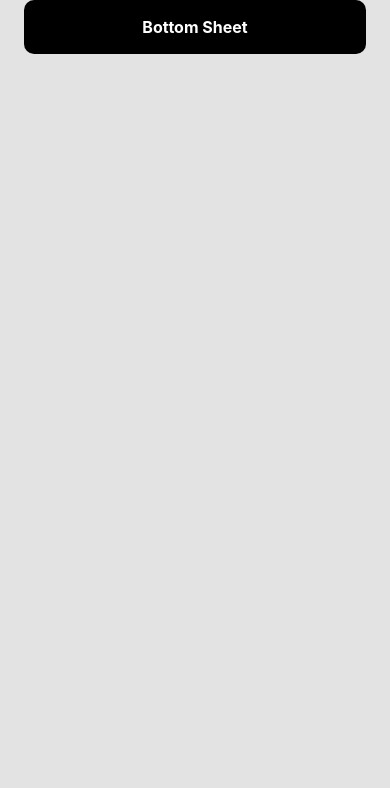
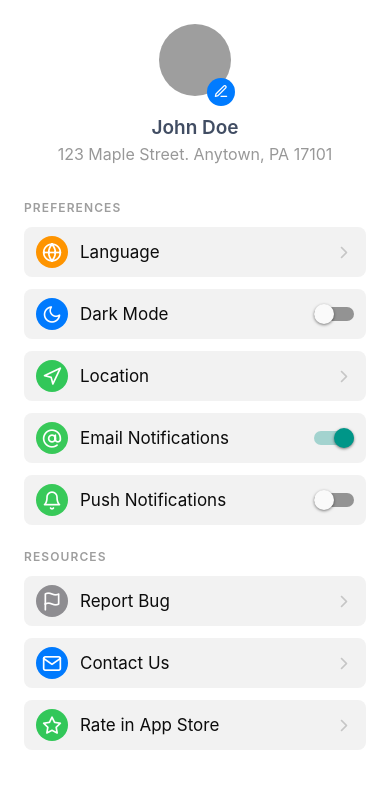
Before and after one commit to tuan782000/react_native_ui, a React Native app: screen / in a window 390 px wide. Shown: the top 788 px of the page. Built offline with nearby package versions, Linux system fonts and the light colour scheme; grey boxes are pictures that could not be loaded.

Commit message:
new list screen

```diff
--- a/App.tsx
+++ b/App.tsx
@@ -7,6 +7,7 @@ import {
   LoginScreen,
   RegisterScreen,
   SettingScreen,
+  SettingScreenNew,
   SignInPhoneNumberScreen,
   SimpleActionSheetScreen
 } from './screens'
@@ -26,7 +27,8 @@ const App = (props: Props) => {
         {/* <CreditCardScreen /> */}
         {/* <ListPlaceScreen /> */}
         {/* <SignInPhoneNumberScreen /> */}
-        <SimpleActionSheetScreen />
+        {/* <SimpleActionSheetScreen /> */}
+        <SettingScreenNew />
       </GestureHandlerRootView>
     </>
   )
--- /dev/null
+++ b/screens/09_Setting_Screen/index.tsx
@@ -0,0 +1,278 @@
+import React, { useState } from 'react';
+import {
+  StyleSheet,
+  SafeAreaView,
+  ScrollView,
+  View,
+  Text,
+  TouchableOpacity,
+  Switch,
+  Image,
+} from 'react-native';
+import FeatherIcon from 'react-native-vector-icons/Feather';
+
+const SettingScreen = () => {
+  const [form, setForm] = useState({
+    darkMode: false,
+    emailNotifications: true,
+    pushNotifications: false,
+  });
+
+  return (
+    <SafeAreaView style={{ flex: 1, backgroundColor: '#fff' }}>
+      <View style={styles.profile}>
+        <TouchableOpacity
+          onPress={() => {
+            // handle onPress
+          }}>
+          <View style={styles.profileAvatarWrapper}>
+            <Image
+              alt=""
+              source={{
+                uri: 'https://images.unsplash.com/photo-1633332755192-727a05c4013d?ixlib=rb-1.2.1&ixid=MnwxMjA3fDB8MHxwaG90by1wYWdlfHx8fGVufDB8fHx8&auto=format&fit=facearea&facepad=2.5&w=256&h=256&q=80',
+              }}
+              style={styles.profileAvatar} />
+
+            <TouchableOpacity
+              onPress={() => {
+                // handle onPress
+              }}>
+              <View style={styles.profileAction}>
+                <FeatherIcon color="#fff" name="edit-3" size={15} />
+              </View>
+            </TouchableOpacity>
+          </View>
+        </TouchableOpacity>
+
+        <View>
+          <Text style={styles.profileName}>John Doe</Text>
+
+          <Text style={styles.profileAddress}>
+            123 Maple Street. Anytown, PA 17101
+          </Text>
+        </View>
+      </View>
+
+      <ScrollView>
+        <View style={styles.section}>
+          <Text style={styles.sectionTitle}>Preferences</Text>
+
+          <TouchableOpacity
+            onPress={() => {
+              // handle onPress
+            }}
+            style={styles.row}>
+            <View style={[styles.rowIcon, { backgroundColor: '#fe9400' }]}>
+              <FeatherIcon color="#fff" name="globe" size={20} />
+            </View>
+
+            <Text style={styles.rowLabel}>Language</Text>
+
+            <FeatherIcon
+              color="#C6C6C6"
+              name="chevron-right"
+              size={20} />
+          </TouchableOpacity>
+
+          <View style={styles.row}>
+            <View style={[styles.rowIcon, { backgroundColor: '#007afe' }]}>
+              <FeatherIcon color="#fff" name="moon" size={20} />
+            </View>
+
+            <Text style={styles.rowLabel}>Dark Mode</Text>
+
+            <Switch
+              onValueChange={darkMode => setForm({ ...form, darkMode })}
+              value={form.darkMode} />
+          </View>
+
+          <TouchableOpacity
+            onPress={() => {
+              // handle onPress
+            }}
+            style={styles.row}>
+            <View style={[styles.rowIcon, { backgroundColor: '#32c759' }]}>
+              <FeatherIcon
+                color="#fff"
+                name="navigation"
+                size={20} />
+            </View>
+
+            <Text style={styles.rowLabel}>Location</Text>
+
+            <FeatherIcon
+              color="#C6C6C6"
+              name="chevron-right"
+              size={20} />
+          </TouchableOpacity>
+
+          <View style={styles.row}>
+            <View style={[styles.rowIcon, { backgroundColor: '#38C959' }]}>
+              <FeatherIcon color="#fff" name="at-sign" size={20} />
+            </View>
+
+            <Text style={styles.rowLabel}>Email Notifications</Text>
+
+            <Switch
+              onValueChange={emailNotifications =>
+                setForm({ ...form, emailNotifications })
+              }
+              value={form.emailNotifications} />
+          </View>
+
+          <View style={styles.row}>
+            <View style={[styles.rowIcon, { backgroundColor: '#38C959' }]}>
+              <FeatherIcon color="#fff" name="bell" size={20} />
+            </View>
+
+            <Text style={styles.rowLabel}>Push Notifications</Text>
+
+            <Switch
+              onValueChange={pushNotifications =>
+                setForm({ ...form, pushNotifications })
+              }
+              value={form.pushNotifications} />
+          </View>
+        </View>
+
+        <View style={styles.section}>
+          <Text style={styles.sectionTitle}>Resources</Text>
+
+          <TouchableOpacity
+            onPress={() => {
+              // handle onPress
+            }}
+            style={styles.row}>
+            <View style={[styles.rowIcon, { backgroundColor: '#8e8d91' }]}>
+              <FeatherIcon color="#fff" name="flag" size={20} />
+            </View>
+
+            <Text style={styles.rowLabel}>Report Bug</Text>
+
+            <FeatherIcon
+              color="#C6C6C6"
+              name="chevron-right"
+              size={20} />
+          </TouchableOpacity>
+
+          <TouchableOpacity
+            onPress={() => {
+              // handle onPress
+            }}
+            style={styles.row}>
+            <View style={[styles.rowIcon, { backgroundColor: '#007afe' }]}>
+              <FeatherIcon color="#fff" name="mail" size={20} />
+            </View>
+
+            <Text style={styles.rowLabel}>Contact Us</Text>
+
+            <FeatherIcon
+              color="#C6C6C6"
+              name="chevron-right"
+              size={20} />
+          </TouchableOpacity>
+
+          <TouchableOpacity
+            onPress={() => {
+              // handle onPress
+            }}
+            style={styles.row}>
+            <View style={[styles.rowIcon, { backgroundColor: '#32c759' }]}>
+              <FeatherIcon color="#fff" name="star" size={20} />
+            </View>
+
+            <Text style={styles.rowLabel}>Rate in App Store</Text>
+
+            <FeatherIcon
+              color="#C6C6C6"
+              name="chevron-right"
+              size={20} />
+          </TouchableOpacity>
+        </View>
+      </ScrollView>
+    </SafeAreaView>
+  );
+}
+
+export default SettingScreen
+
+const styles = StyleSheet.create({
+  /** Profile */
+  profile: {
+    padding: 24,
+    backgroundColor: '#fff',
+    flexDirection: 'column',
+    alignItems: 'center',
+    justifyContent: 'center',
+  },
+  profileAvatarWrapper: {
+    position: 'relative',
+  },
+  profileAvatar: {
+    width: 72,
+    height: 72,
+    borderRadius: 9999,
+  },
+  profileAction: {
+    position: 'absolute',
+    right: -4,
+    bottom: -10,
+    alignItems: 'center',
+    justifyContent: 'center',
+    width: 28,
+    height: 28,
+    borderRadius: 9999,
+    backgroundColor: '#007bff',
+  },
+  profileName: {
+    marginTop: 20,
+    fontSize: 19,
+    fontWeight: '600',
+    color: '#414d63',
+    textAlign: 'center',
+  },
+  profileAddress: {
+    marginTop: 5,
+    fontSize: 16,
+    color: '#989898',
+    textAlign: 'center',
+  },
+  /** Section */
+  section: {
+    paddingHorizontal: 24,
+  },
+  sectionTitle: {
+    paddingVertical: 12,
+    fontSize: 12,
+    fontWeight: '600',
+    color: '#9e9e9e',
+    textTransform: 'uppercase',
+    letterSpacing: 1.1,
+  },
+  /** Row */
+  row: {
+    flexDirection: 'row',
+    alignItems: 'center',
+    justifyContent: 'flex-start',
+    height: 50,
+    backgroundColor: '#f2f2f2',
+    borderRadius: 8,
+    marginBottom: 12,
+    paddingHorizontal: 12,
+  },
+  rowIcon: {
+    width: 32,
+    height: 32,
+    borderRadius: 9999,
+    marginRight: 12,
+    flexDirection: 'row',
+    alignItems: 'center',
+    justifyContent: 'center',
+  },
+  rowLabel: {
+    fontSize: 17,
+    fontWeight: '400',
+    color: '#0c0c0c',
+    flex: 1
+  }
+});
--- a/screens/index.ts
+++ b/screens/index.ts
@@ -6,6 +6,7 @@ import CreditCardScreen from './05_CreditCard_Screen'
 import ListPlaceScreen from './06_ListPlace_Screen'
 import SignInPhoneNumberScreen from './07_SignInPhoneNumber_Screen'
 import SimpleActionSheetScreen from './08_Simple_Action_Sheet_Screen'
+import SettingScreenNew from './09_Setting_Screen'
 
 export {
     LoginScreen,
@@ -15,5 +16,6 @@ export {
     CreditCardScreen,
     ListPlaceScreen,
     SignInPhoneNumberScreen,
-    SimpleActionSheetScreen
+    SimpleActionSheetScreen,
+    SettingScreenNew
 }
```
